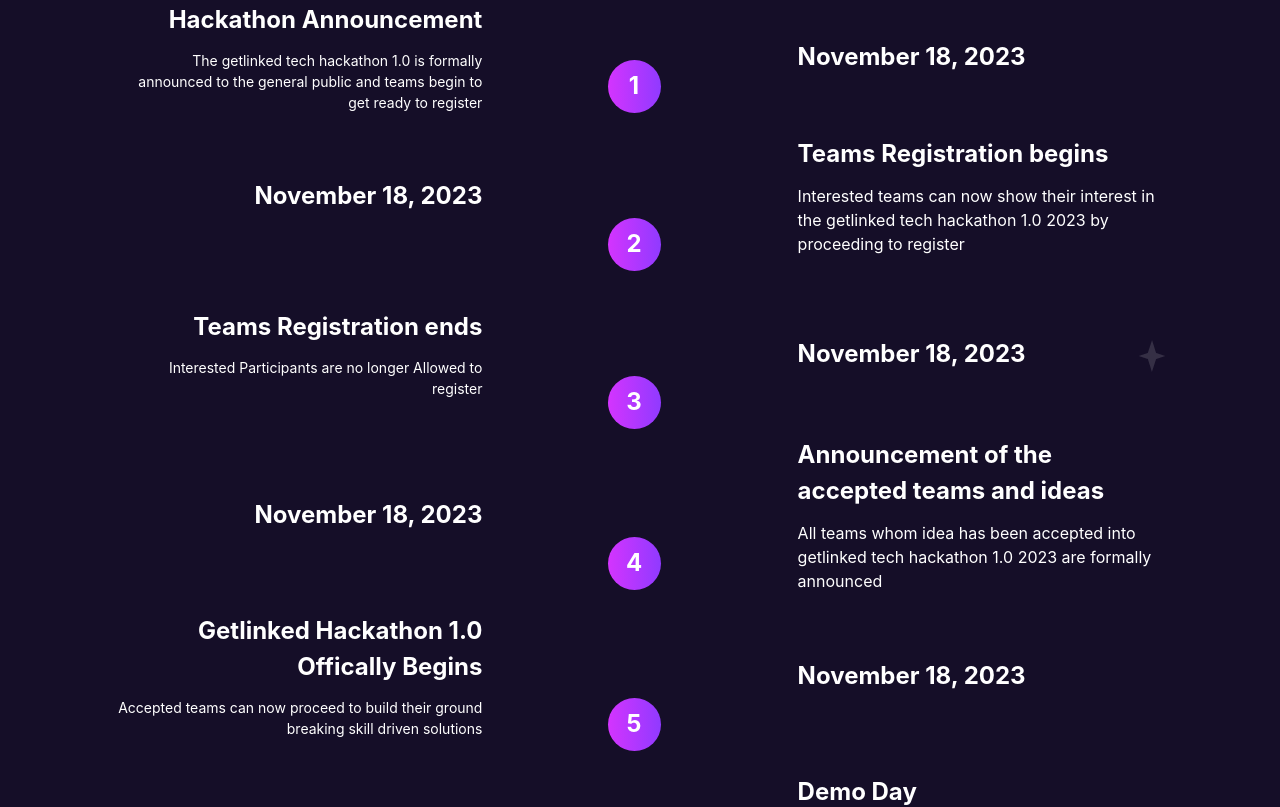
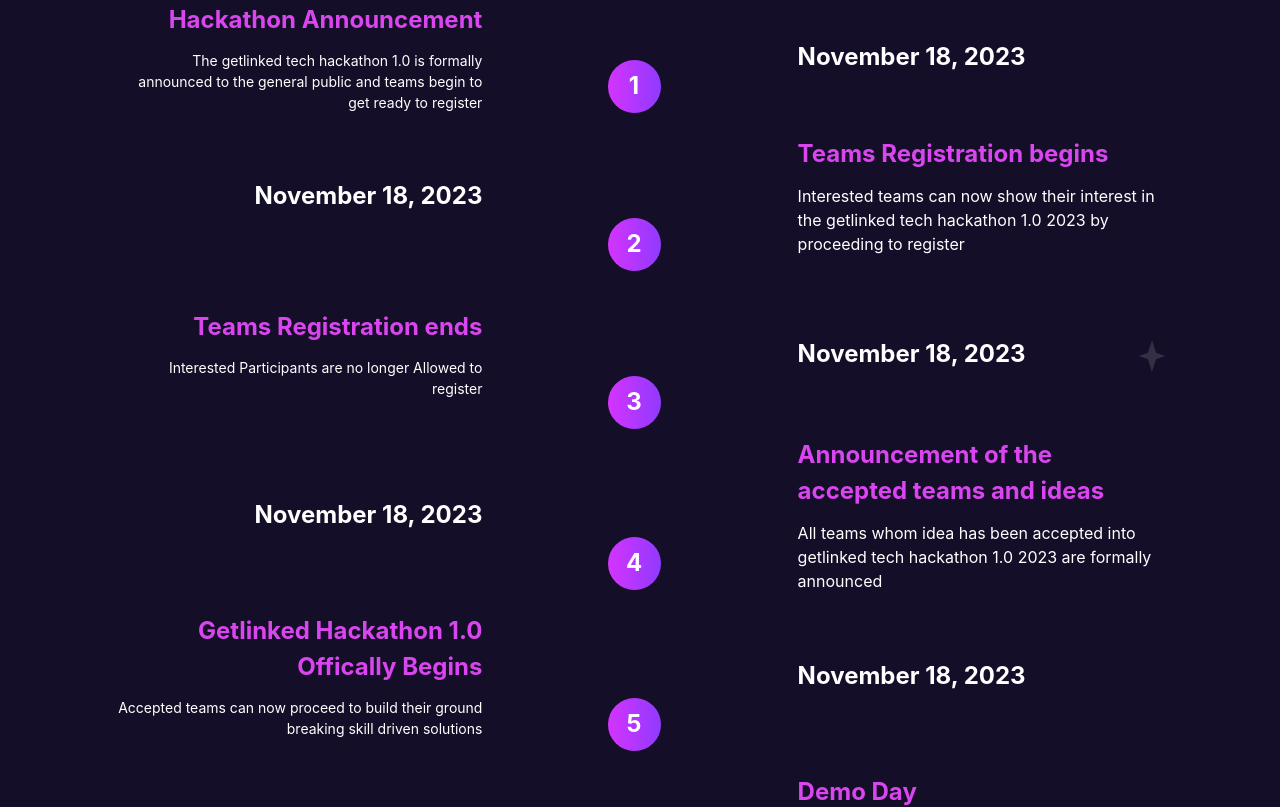
Before and after one commit to lawrahkonwea/getLinked, a React (Create React App) app: page / in a window 1280 px wide. Shown: the part 4040-4847 px from the top of the page. Built offline with nearby package versions, Linux system fonts and the light colour scheme.

Commit message:
add text colour of fushia

```diff
--- a/src/components/timeline.js
+++ b/src/components/timeline.js
@@ -48,7 +48,7 @@ export default function Timeline() {
 
                             <div className='flex items-center justify-center w-full flex-col lg:flex-row'>
                                 <div className='flex flex-col lg:gap-3 lg:w-[35%] lg:mr-[86px] w-full'>
-                                    <h2 className='lg:text-right text-secondary lg:text-[24px] text-[12px] font-bold'>Hackathon Announcement</h2>
+                                    <h2 className='lg:text-right text-fuchsia-500 lg:text-[24px] text-[12px] font-bold'>Hackathon Announcement</h2>
                                     <p className='lg:text-right lg:text-[14px] text-[12px]'>The getlinked tech hackathon 1.0 is formally announced to the general public and teams begin to get ready to register</p>
                                 </div>
                                 <div className='lg:flex hidden flex-col gap-[11px] items-center -mt-[90px] flex-1'>
@@ -82,7 +82,7 @@ export default function Timeline() {
                                     </div>
                                 </div>
                                 <div className='flex flex-col gap-3 lg:w-[35%] lg:ml-[98px]'>
-                                    <h2 className='text-left text-secondary lg:text-[24px] text-[12px] font-bold'>Teams Registration begins</h2>
+                                    <h2 className='text-left text-fuchsia-500 lg:text-[24px] text-[12px] font-bold'>Teams Registration begins</h2>
                                     <p className='text-left lg:text-[16px] text-[12px]'>Interested teams can now show their interest in the getlinked tech hackathon 1.0 2023 by proceeding to register</p>
                                 </div>
                             </div>
@@ -98,7 +98,7 @@ export default function Timeline() {
 
                             <div className='flex items-center justify-center w-full flex-col lg:flex-row'>
                                 <div className='flex flex-col lg:gap-3 lg:w-[35%] lg:mr-[86px] w-full'>
-                                    <h2 className='lg:text-right text-secondary lg:text-[24px] text-[12px] font-bold'>Teams Registration ends</h2>
+                                    <h2 className='lg:text-right text-fuchsia-500 lg:text-[24px] text-[12px] font-bold'>Teams Registration ends</h2>
                                     <p className='lg:text-right lg:text-[14px] text-[12px]'>Interested Participants are no longer Allowed to register</p>
                                 </div>
                                 <div className='lg:flex hidden flex-col gap-[11px] items-center flex-1'>
@@ -133,7 +133,7 @@ export default function Timeline() {
                                     </div>
                                 </div>
                                 <div className='flex flex-col gap-3 lg:w-[35%] lg:ml-[98px]'>
-                                    <h2 className='text-left text-secondary lg:text-[24px] text-[12px] font-bold'>Announcement of the accepted teams and ideas</h2>
+                                    <h2 className='text-left text-fuchsia-500 lg:text-[24px] text-[12px] font-bold'>Announcement of the accepted teams and ideas</h2>
                                     <p className='text-left lg:text-[16px] text-[12px]'>All teams whom idea has been accepted into getlinked tech hackathon 1.0 2023 are formally announced</p>
                                 </div>
                             </div>
@@ -149,7 +149,7 @@ export default function Timeline() {
 
                             <div className='flex items-center justify-center w-full flex-col lg:flex-row'>
                                 <div className='flex flex-col lg:gap-3 lg:w-[35%] lg:mr-[86px] w-full'>
-                                    <h2 className='lg:text-right text-secondary lg:text-[24px] text-[12px] font-bold'>Getlinked Hackathon 1.0 Offically Begins</h2>
+                                    <h2 className='lg:text-right text-fuchsia-500 lg:text-[24px] text-[12px] font-bold'>Getlinked Hackathon 1.0 Offically Begins</h2>
                                     <p className='lg:text-right lg:text-[14px] text-[12px]'>Accepted teams can now proceed to build their ground breaking skill driven solutions</p>
                                 </div>
                                 <div className='lg:flex hidden flex-col gap-[11px] items-center flex-1'>
@@ -183,7 +183,7 @@ export default function Timeline() {
                                     </div>
                                 </div>
                                 <div className='flex flex-col gap-3 lg:w-[35%] lg:ml-[98px]'>
-                                    <h2 className='text-left text-secondary lg:text-[24px] text-[12px] font-bold'>Demo Day</h2>
+                                    <h2 className='text-left text-fuchsia-500 lg:text-[24px] text-[12px] font-bold'>Demo Day</h2>
                                     <p className='text-left lg:text-[16px] text-[12px]'>Teams get the opportunity to pitch their projects to judges. The winner of the hackathon will also be announced on this day</p>
                                 </div>
                             </div>
```
